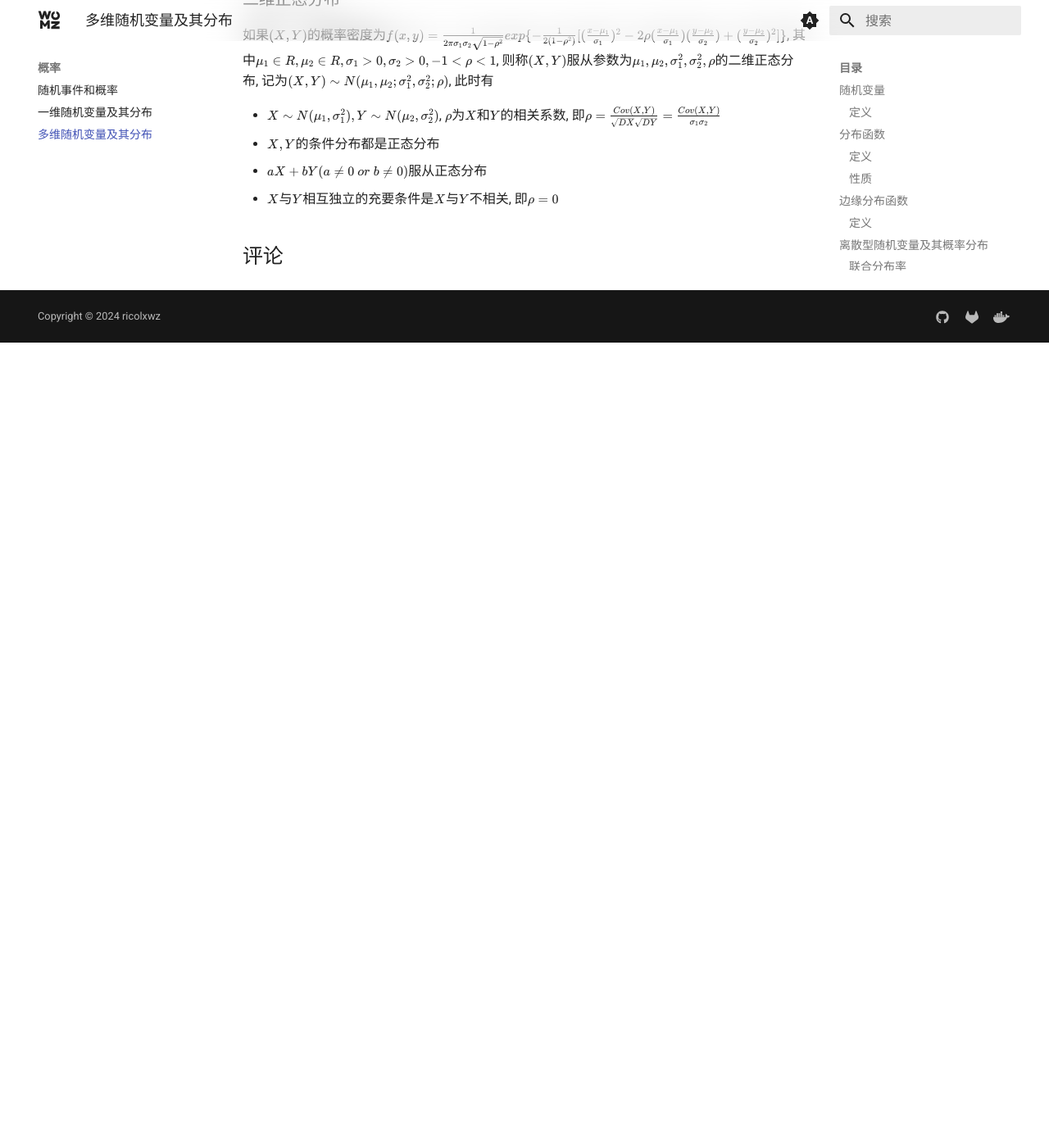
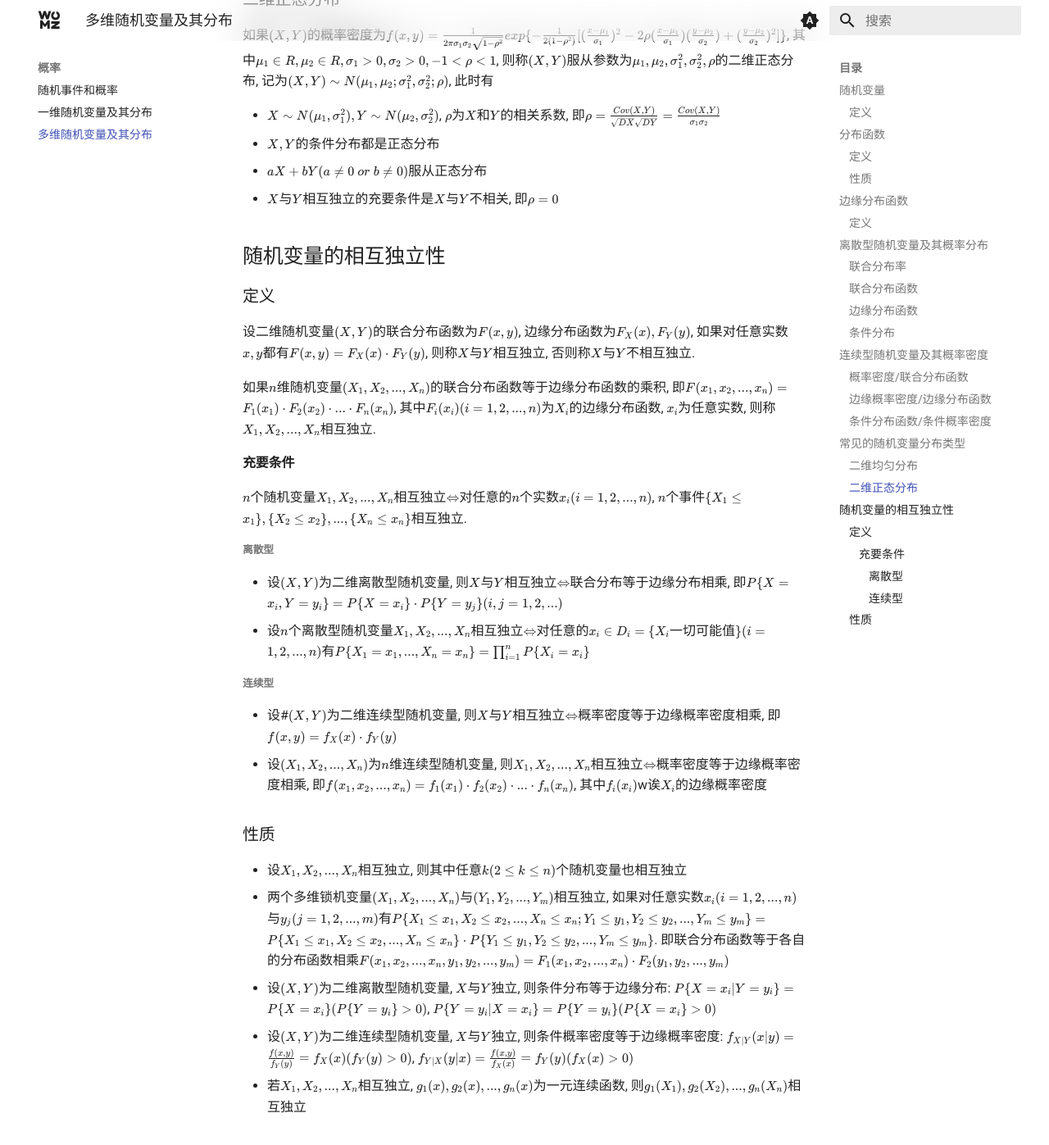
Before and after one commit to sigmax01/ml, an MkDocs documentation site: the page built from docs/概率/多维随机变量及其分布.md, in a window 1280 px wide and 1400 px high, scrolled down 3370 px. Shown: the top 1397 px of the window at 82% size. Built offline with MkDocs 1.6.1 and Material for MkDocs 9.7.7, drawn with Linux system fonts in a browser that asks for light colours; comment, search, counter and statistics services are not loaded; before the commit the page ends 3788 px from its top, so only the background shows below that.

```diff
--- a/docs/概率/多维随机变量及其分布.md
+++ b/docs/概率/多维随机变量及其分布.md
@@ -118,3 +118,33 @@
 - $X, Y$的条件分布都是正态分布
 - $aX+bY(a\neq 0\ or\ b\neq 0)$服从正态分布
 - $X$与$Y$相互独立的充要条件是$X$与$Y$不相关, 即$\rho=0$
+
+## 随机变量的相互独立性
+
+### 定义
+
+设二维随机变量$(X, Y)$的联合分布函数为$F(x, y)$, 边缘分布函数为$F_X(x), F_Y(y)$, 如果对任意实数$x, y$都有$F(x, y)=F_X(x)\cdot F_Y(y)$, 则称$X$与$Y$相互独立, 否则称$X$与$Y$不相互独立.
+
+如果$n$维随机变量$(X_1, X_2, ..., X_n)$的联合分布函数等于边缘分布函数的乘积, 即$F(x_1, x_2, ..., x_n)=F_1(x_1)\cdot F_2(x_2)\cdot ... \cdot F_n(x_n)$, 其中$F_i(x_i)(i=1, 2, ..., n)$为$X_i$的边缘分布函数, $x_i$为任意实数, 则称$X_1, X_2, ..., X_n$相互独立.
+
+#### 充要条件
+
+$n$个随机变量$X_1, X_2, ..., X_n$相互独立$\Leftrightarrow$对任意的$n$个实数$x_i(i=1, 2, ..., n)$, $n$个事件$\{X_1\leq x_1\}, \{X_2\leq x_2\}, ..., \{X_n\leq x_n\}$相互独立.
+
+##### 离散型
+
+- 设$(X, Y)$为二维离散型随机变量, 则$X$与$Y$相互独立$\Leftrightarrow$联合分布等于边缘分布相乘, 即$P\{X=x_i, Y=y_i\}=P\{X=x_i\}\cdot P\{Y=y_j\}(i, j=1, 2, ...)$
+- 设$n$个离散型随机变量$X_1, X_2, ..., X_n$相互独立$\Leftrightarrow$对任意的$x_i\in D_i=\{X_i$一切可能值$\}(i=1, 2, ..., n)$有$P\{X_1=x_1, ..., X_n=x_n\}=\prod_{i=1}^n P\{X_i=x_i\}$
+
+##### 连续型
+
+- 设#$(X, Y)$为二维连续型随机变量, 则$X$与$Y$相互独立$\Leftrightarrow$概率密度等于边缘概率密度相乘, 即$f(x, y)=f_X(x)\cdot f_Y(y)$
+- 设$(X_1, X_2, ..., X_n)$为$n$维连续型随机变量, 则$X_1, X_2, ..., X_n$相互独立$\Leftrightarrow$概率密度等于边缘概率密度相乘, 即$f(x_1, x_2, ..., x_n)=f_1(x_1)\cdot f_2(x_2)\cdot ...\cdot f_n(x_n)$, 其中$f_i(x_i)$w诶$X_i$的边缘概率密度
+
+### 性质
+
+- 设$X_1, X_2, ..., X_n$相互独立, 则其中任意$k(2\leq k\leq n)$个随机变量也相互独立
+- 两个多维锁机变量$(X_1, X_2, ..., X_n)$与$(Y_1, Y_2, ..., Y_m)$相互独立, 如果对任意实数$x_i(i=1, 2, ..., n)$与$y_j(j=1, 2, ..., m)$有$P\{X_1\leq x_1, X_2\leq x_2, ..., X_n\leq x_n; Y_1\leq y_1, Y_2\leq y_2, ..., Y_m\leq y_m\}=P\{X_1\leq x_1, X_2\leq x_2, ..., X_n\leq x_n\}\cdot P\{Y_1\leq y_1, Y_2\leq y_2, ..., Y_m\leq y_m\}$. 即联合分布函数等于各自的分布函数相乘$F(x_1, x_2, ..., x_n, y_1, y_2, ..., y_m)=F_1(x_1, x_2, ..., x_n)\cdot F_2(y_1, y_2, ..., y_m)$
+- 设$(X, Y)$为二维离散型随机变量, $X$与$Y$独立, 则条件分布等于边缘分布: $P\{X=x_i|Y=y_i\}=P\{X=x_i\}(P\{Y=y_i\}>0)$, $P\{Y=y_i|X=x_i\}=P\{Y=y_i\}(P\{X=x_i\}>0)$
+- 设$(X, Y)$为二维连续型随机变量, $X$与$Y$独立, 则条件概率密度等于边缘概率密度: $f_{X|Y}(x|y)=\frac{f(x, y)}{f_Y(y)}=f_X(x)(f_Y(y)>0)$, $f_{Y|X}(y|x)=\frac{f(x, y)}{f_X(x)}=f_Y(y)(f_X(x)>0)$
+- 若$X_1, X_2, ..., X_n$相互独立, $g_1(x), g_2(x), ..., g_n(x)$为一元连续函数, 则$g_1(X_1), g_2(X_2), ..., g_n(X_n)$相互独立
```
